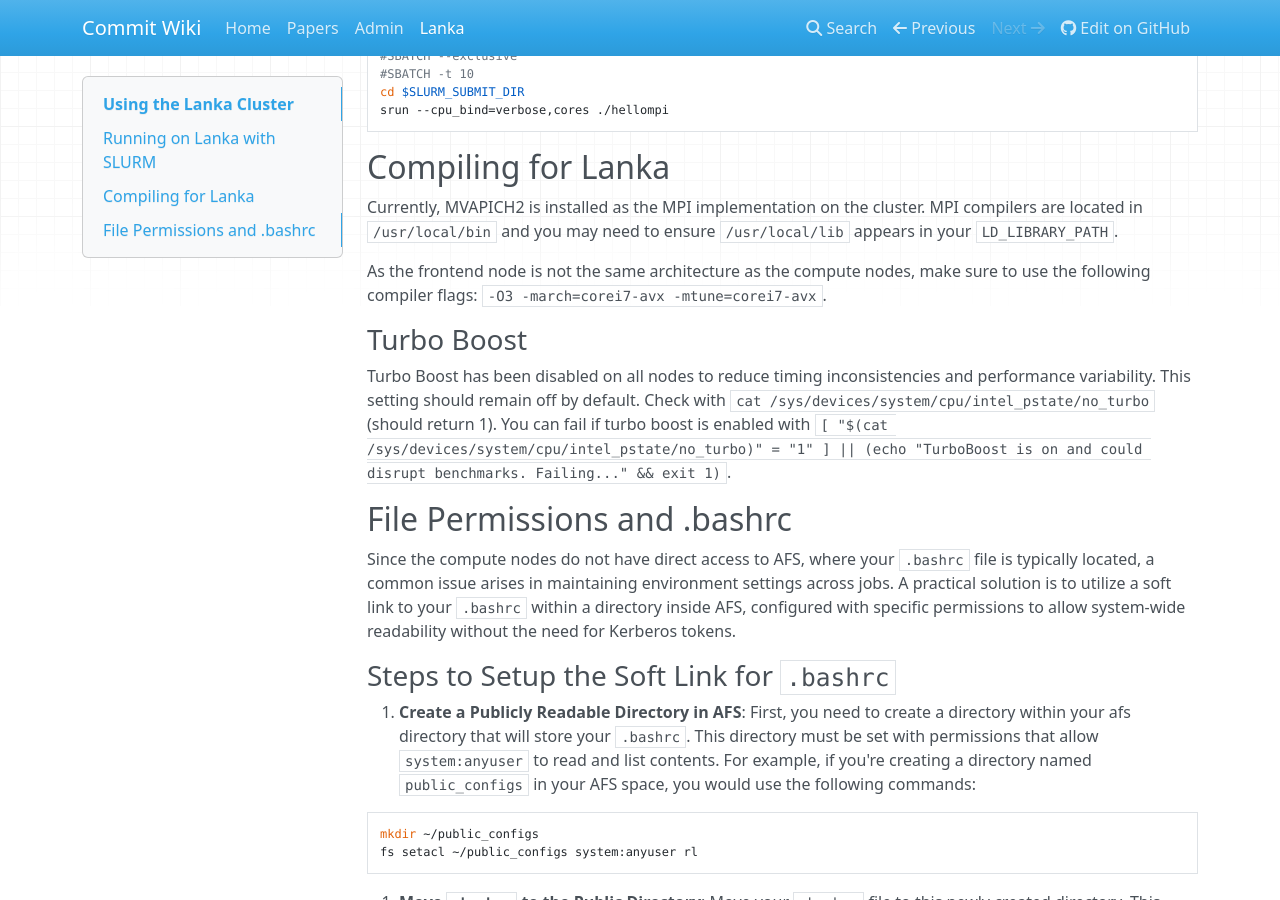
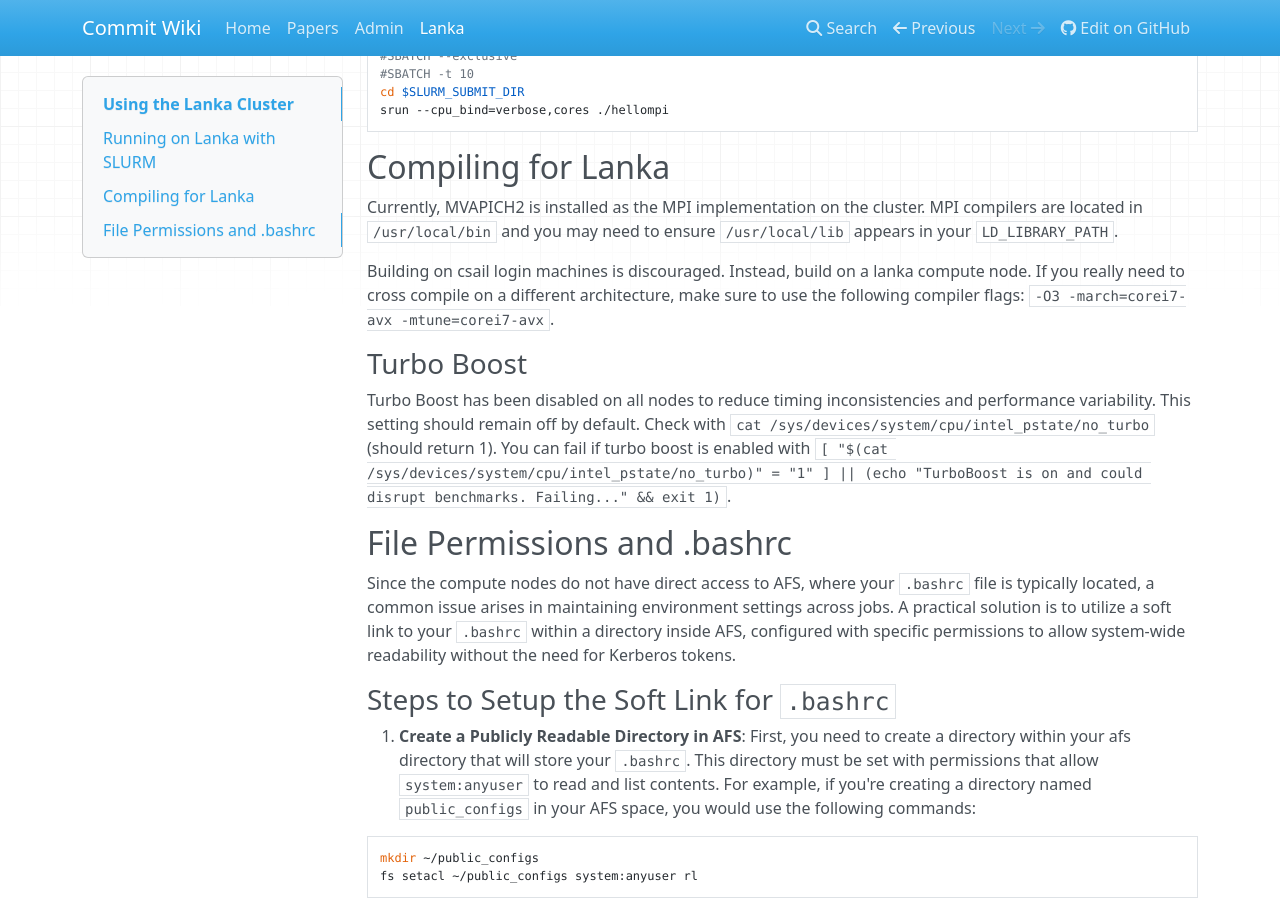
Before and after one commit to mit-commit/commit-wiki, an MkDocs documentation site: the page built from docs/lanka.md, in a window 1280 px wide and 900 px high, scrolled down 1237 px. Built offline with MkDocs 1.6.1, drawn with Linux system fonts in a browser that asks for light colours; nearby versions of some CDN libraries.

Commit message:
Update lanka.md

```diff
--- a/docs/lanka.md
+++ b/docs/lanka.md
@@ -54,7 +54,7 @@ srun --cpu_bind=verbose,cores ./hellompi
 
 Currently, MVAPICH2 is installed as the MPI implementation on the cluster. MPI compilers are located in `/usr/local/bin` and you may need to ensure `/usr/local/lib` appears in your `LD_LIBRARY_PATH`.
 
-As the frontend node is not the same architecture as the compute nodes, make sure to use the following compiler flags: `-O3 -march=corei7-avx -mtune=corei7-avx`.
+Building on csail login machines is discouraged. Instead, build on a lanka compute node. If you really need to cross compile on a different architecture, make sure to use the following compiler flags: `-O3 -march=corei7-avx -mtune=corei7-avx`.
 
 ### Turbo Boost
 
```
